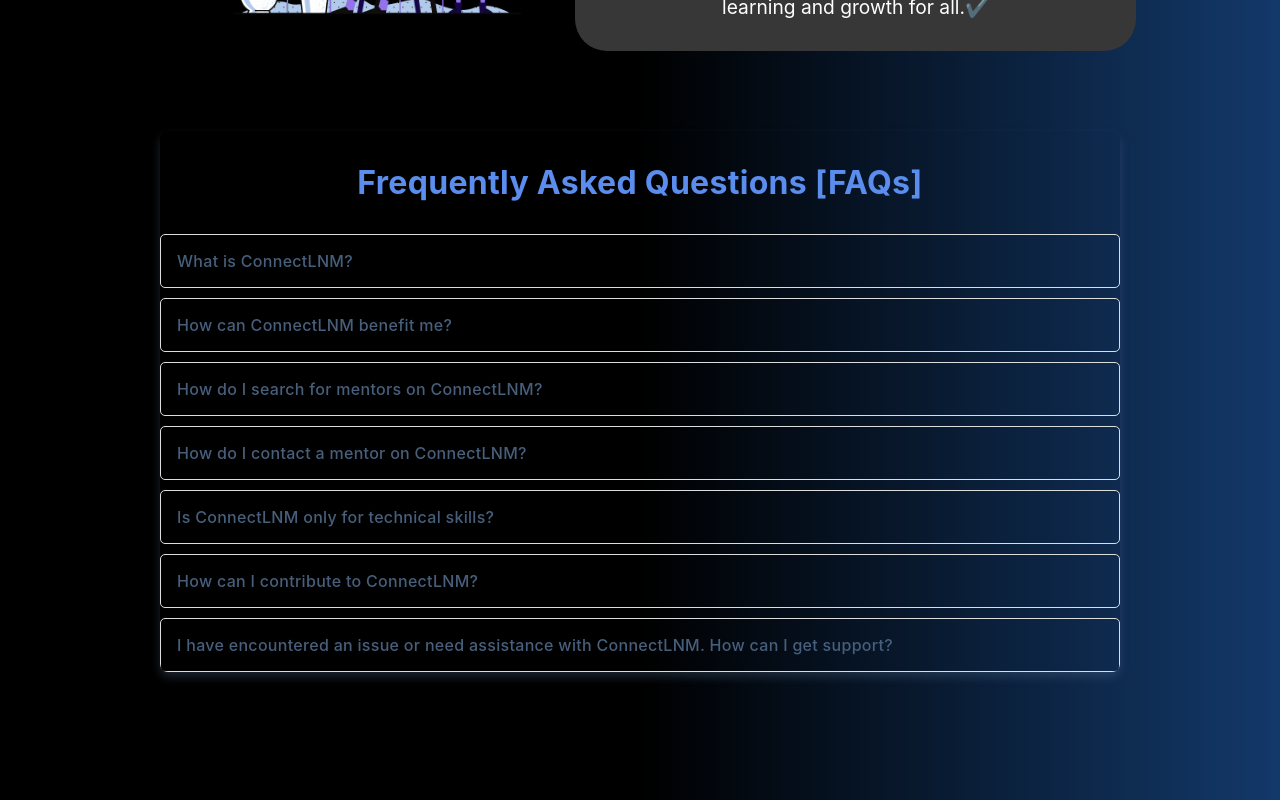
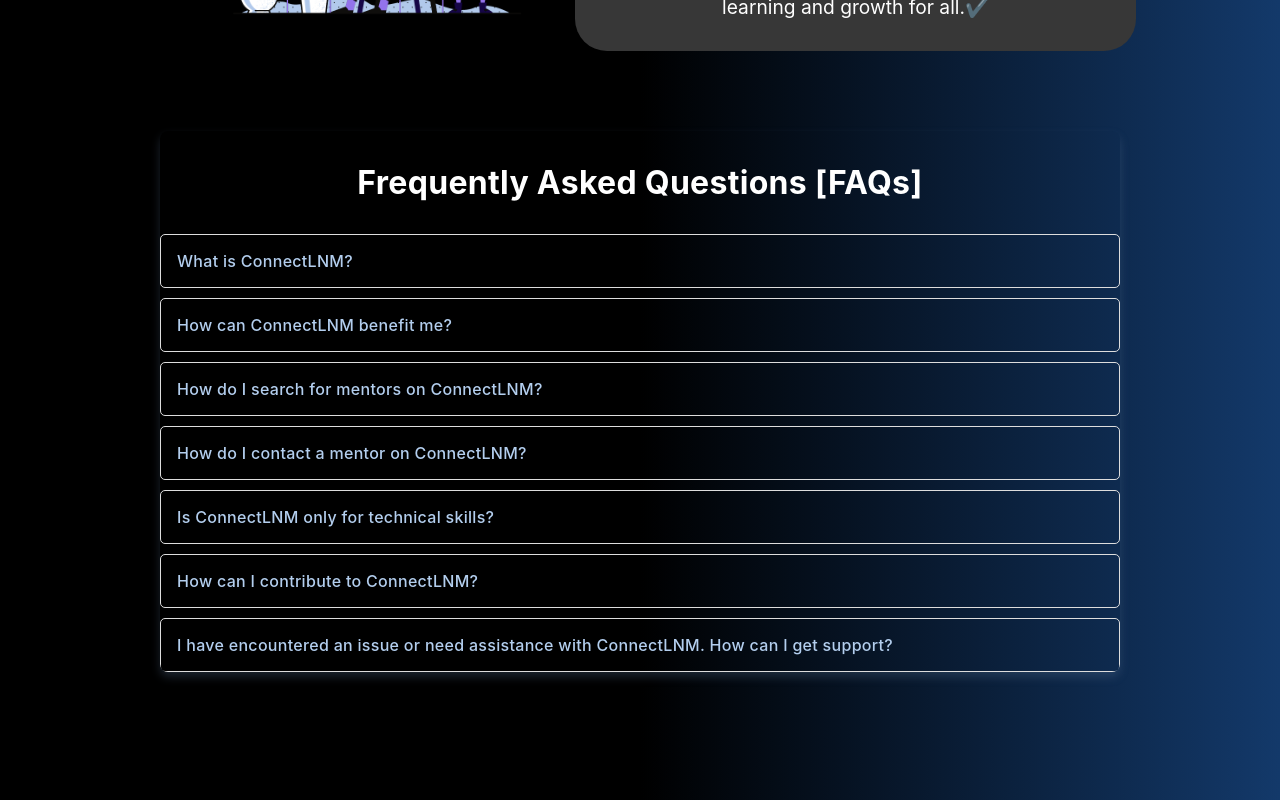
Before and after one commit to sidxh/connect-mern, a React (Create React App) app: page /vision in a window 1280 px wide. Shown: the part 1223-2023 px from the top of the page. Built offline with nearby package versions, Linux system fonts and the light colour scheme.

Commit message:
styled the faqs accordion, dynamically rendered the cards through test data

```diff
--- a/src/App.css
+++ b/src/App.css
@@ -415,7 +415,6 @@
   gap: 2rem;
 }
 
-
 .cards_component{
   border: 2px solid blue;
   border-radius: 2rem;
@@ -505,7 +504,7 @@
   font-size: 1rem;
   position: relative;
   margin-bottom: 0;
-  color: #475F7B;
+  color: #b3ceee;
   transition: 0.3s;
 }
 .rc-accordion-toggle.active .rc-accordion-title{
@@ -528,7 +527,23 @@
   font-size: 14px;
   font-weight: 400;
   line-height: 24px;
-  color: #727E8C;
+  color: #b3ceee;
+}
+
+.rc-accordion-body-2 p span{
+  color: #b3ceee;
+}
+
+.rc-accordion-body-2 p span>*{
+  color: #ffffff;
+}
+
+.rc-accordion-body-2 p{
+  margin: 2rem;
+  font-size: 16px;
+  font-weight: 400;
+  line-height: 24px;
+  color: #b3ceee;
 }
 
 .links_div{
--- a/src/components/Cards.js
+++ b/src/components/Cards.js
@@ -5,7 +5,7 @@
     return(
         <div className="cards_component">
             <img src={require("../images/user2.png")} />
-            <h1>Experience</h1>
+            <h1>{props.name}</h1>
             <ul>
                 <li>Line1</li>
                 <li>Line2</li>
--- a/src/components/CardsSet.js
+++ b/src/components/CardsSet.js
@@ -1,26 +1,34 @@
 import React from 'react'
 import Cards from './Cards'
+import { useParams } from 'react-router-dom'
+import SkillsData from '../pages/SkillsData'
 
 const CardsSet = () => {
+
+  const { category, skill } = useParams();
+
+const skillData = SkillsData.filter(
+    (skillData) =>
+      skillData.category.toLowerCase() === category.toLowerCase() &&
+      skillData.skill.toLowerCase() === skill.toLowerCase()
+  );
+
+  if (!skillData) {
+    // Handle case when skill data is not found
+    return <div>Invalid skill</div>;
+  }
+
+
   return (
 <div className='cards_set_head'>
         <h1>Web Technologies Mentors</h1>
         <div className='cards_set'>
-            <Cards />
-            <Cards />
-            <Cards />
-            <Cards />
-            <Cards />
-            <Cards />
-            <Cards />
-            <Cards />
-            <Cards />
-            <Cards />
-            <Cards />
-            <Cards />
-            <Cards />
-            <Cards />
-            <Cards />
+        {skillData.map((skillData, index) => (
+            <>
+                <Cards name={skillData.name} />
+            </>
+      ))}
+
         </div>
     </div>
   )
--- a/src/components/DetailSidebar.js
+++ b/src/components/DetailSidebar.js
@@ -6,20 +6,20 @@
         id: 1,
         header: "Web Technologies",
         text: <div className='links_div'>
-        <Link to='/explore' >Frontend Development</Link>
-        <Link to='/explore' >Backend Development</Link>
-        <Link to='/explore' >AI / ML</Link>
-        <Link to='/explore' >Quantum Computing</Link>
-        <Link to='/explore' >Blockchain Development</Link>
-        <Link to='/explore' >Augmented & Virtual Reality</Link>
-        <Link to='/explore' >Cloud Computing</Link>
-        <Link to='/explore' >Data Science</Link>
-        <Link to='/explore' >DevOps</Link>
-        <Link to='/explore' >Cyber Security</Link>
-        <Link to='/explore' >Technical Writing</Link>
-        <Link to='/explore' >Game Development</Link>
-        <Link to='/explore' >App Development</Link>
-        <Link to='/explore' >Data Structures Algorithms</Link>
+        <Link to='/explore/webtech/frontend' >Frontend Development</Link>
+        <Link to='/explore/webtech/backend' >Backend Development</Link>
+        <Link to='/explore/webtech/machine' >AI / ML</Link>
+        <Link to='/explore/webtech/quantum' >Quantum Computing</Link>
+        <Link to='/explore/webtech/blockchain' >Blockchain Development</Link>
+        <Link to='/explore/webtech/arvr' >Augmented & Virtual Reality</Link>
+        <Link to='/explore/webtech/cloud' >Cloud Computing</Link>
+        <Link to='/explore/webtech/datasci' >Data Science</Link>
+        <Link to='/explore/webtech/devops' >DevOps</Link>
+        <Link to='/explore/webtech/cyber' >Cyber Security</Link>
+        <Link to='/explore/webtech/technical' >Technical Writing</Link>
+        <Link to='/explore/webtech/gamedev' >Game Development</Link>
+        <Link to='/explore/webtech/appdev' >App Development</Link>
+        <Link to='/explore/webtech/dsa' >Data Structures Algorithms</Link>
         </div>,
     },
     {
--- a/src/components/Faqs.js
+++ b/src/components/Faqs.js
@@ -1,43 +1,58 @@
-import React, { useRef, useState } from 'react'
-import ReactDOM from "react-router-dom"
+import React, { useRef, useState } from 'react';
+import { Link } from 'react-router-dom';
 
 const faqs = [
   {
     id: 1,
-        header: "What is ConnectLNM?",
-        text: `ConnectLNM is a platform designed to bridge the gap between current students and alumni of our university. It allows students to seek guidance and support from alumni who have expertise in various domains, helping them connect and learn from experienced professionals.`
+    header: 'What is ConnectLNM?',
+    text: 'ConnectLNM is a platform designed to bridge the gap between current students and alumni of our university. It allows students to seek guidance and support from alumni who have expertise in various domains, helping them connect and learn from experienced professionals.',
   },
   {
     id: 2,
-        header: "How can ConnectLNM benefit me?",
-        text: `ConnectLNM provides you with a directory of alumni and seniors who have expertise in different domains such as technology, marketing, design, and more. You can reach out to them for guidance, mentorship, and assistance in your academic and professional journey.`
+    header: 'How can ConnectLNM benefit me?',
+    text: 'ConnectLNM provides you with a directory of alumni and seniors who have expertise in different domains such as technology, marketing, design, and more. You can reach out to them for guidance, mentorship, and assistance in your academic and professional journey.',
   },
   {
     id: 3,
-        header: "How do I search for mentors on ConnectLNM?",
-        text: `You can easily search for mentors on ConnectLNM by heading to the 'Explore' section and entering the specific skill or domain you need help with. We will provide you with a list of alumni and seniors who possess expertise in that particular area, along with their contact information for further communication.`
+    header: 'How do I search for mentors on ConnectLNM?',
+    text: (
+      <span>
+        You can easily search for mentors on ConnectLNM by heading to the{' '}
+        <Link to="/explore">Explore</Link> section and entering the specific skill or domain you need help with. We will provide you with a list of alumni and seniors who possess expertise in that particular area, along with their contact information for further communication.
+      </span>
+    ),
   },
   {
     id: 4,
-        header: "How do I contact a mentor on ConnectLNM?",
-        text: `ConnectLNM provides you with the contact information, such as Email Addresses and LinkedIn handles, of the mentors listed on the platform. You can use this information to reach out to them directly and initiate a conversation regarding your specific query or request for guidance.`
+    header: 'How do I contact a mentor on ConnectLNM?',
+    text: 'ConnectLNM provides you with the contact information, such as Email Addresses and LinkedIn handles, of the mentors listed on the platform. You can use this information to reach out to them directly and initiate a conversation regarding your specific query or request for guidance.',
   },
   {
     id: 5,
-        header: "Is ConnectLNM only for technical skills?",
-        text: `No, ConnectLNM caters to a wide range of skills and domains. While it includes technical skills like programming, web development, and data science, it also encompasses non-technical skills such as marketing, design, content writing, and more. The platform aims to connect students with mentors across diverse fields. We are open to suggestions for listing new domains as well.`
+    header: 'Is ConnectLNM only for technical skills?',
+    text: (
+        <span>
+          No, ConnectLNM caters to a wide range of skills and domains. While it includes technical skills like programming, web development, and data science, it also encompasses non-technical skills such as marketing, design, content writing, and more. The platform aims to connect students with mentors across diverse fields. We are open to {' '}
+          <Link to="/reach-out">suggestions</Link> for listing new domains as well.
+        </span>
+      ),
   },
   {
     id: 6,
-        header: "How can I contribute to ConnectLNM?",
-        text: `Absolutely! If you are an alumni or senior or anyone from the fraternity with expertise in a particular field, we encourage you to contribute to ConnectLNM. All you have to do is head to the 'Get Listed!' section and fill out a small form specifying to us your skills relevant and experience. You can share your knowledge, provide guidance, and support the current students in their academic and professional endeavors.`
+    header: 'How can I contribute to ConnectLNM?',
+    text: 'Absolutely! If you are an alumni or senior or anyone from the fraternity with expertise in a particular field, we encourage you to contribute to ConnectLNM. All you have to do is head to the "Get Listed!" section and fill out a small form specifying to us your skills and relevant experience. You can give back to the community by sharing your knowledge, providing guidance, and supporting the current students in their academic and professional endeavors.',
   },
   {
     id: 7,
-        header: "I have encountered an issue or need assistance with ConnectLNM. How can I get support?",
-        text: `If you are facing any issues, suggestions to provide or require assistance with ConnectLNM, please reach out to our support team. You can contact the developers through the provided support channels, given on the 'Meet The Developers' section. We are here to help and ensure a smooth experience for all users.`
-    }
-]
+    header: 'I have encountered an issue or need assistance with ConnectLNM. How can I get support?',
+    text: (
+        <span>
+          If you are facing any issues, have suggestions to provide or require assistance with ConnectLNM, please reach out to our support team. You can contact the developers through the provided support channels, given on the {' '}
+          <Link to="/reach-out">Meet The Developers</Link> section. We are here to help and ensure a smooth experience for all users.
+        </span>
+      ),
+  },
+];
 
 const AccordionItem = (props) => {
   const contentEl = useRef();
@@ -52,19 +67,18 @@
           <i className="fa fa-chevron-down rc-accordion-icon"></i>
         </div>
       </div>
-            <div ref={contentEl} className={`rc-collapse ${active === id ? 'show' : ''}`} style={
-                active === id
-                    ? { height: contentEl.current.scrollHeight }
-                    : { height: "0px" }
-            }>
-                <div className="rc-accordion-body">
-                    <p className='mb-0'>{text}</p>
+      <div
+        ref={contentEl}
+        className={`rc-collapse ${active === id ? 'show' : ''}`}
+        style={active === id ? { height: contentEl.current.scrollHeight } : { height: '0px' }}
+      >
+        <div className="rc-accordion-body-2">
+          <p className="mb-0">{text}</p>
         </div>
       </div>
     </div>
-    )
-}
-
+  );
+};
 
 const DetailSidebar = () => {
   const [active, setActive] = useState(null);
@@ -75,7 +89,7 @@
     } else {
       setActive(index);
     }
-    }
+  };
 
   return (
     <>
@@ -84,13 +98,10 @@
           <div className="col-md-8 mt-2">
             <div className="card">
               <div className="card-body">
-                              <h4 className="form-heading mb-4 text-primary text-center mt-3">Frequently Asked Questions [FAQs]</h4>
-                                {faqs.map((faq, index) => {
-                                     return (
-                                            <AccordionItem key={index} active={active} handleToggle={handleToggle} faq={faq} />
-                                        )
-                                    })
-                                }
+                <h4 className="form-heading">Frequently Asked Questions [FAQs]</h4>
+                {faqs.map((faq) => (
+                  <AccordionItem key={faq.id} active={active} handleToggle={handleToggle} faq={faq} />
+                ))}
               </div>
             </div>
           </div>
@@ -98,6 +109,6 @@
       </div>
     </>
   );
-}
+};
 
-export default DetailSidebar
+export default DetailSidebar;
--- /dev/null
+++ b/src/pages/SkillsData.js
@@ -0,0 +1,101 @@
+const SkillsData =[
+
+    {"category":"webtech",
+    "skill":"frontend",
+    "name":"John Smith",
+    "Technical skillset":"Python, Java",
+    "experience":"3 years",
+    "achievement":"Developed a web application for a small business.",
+    "linkedin":"linkedin.com/in/johnsmith"},
+
+    {"category":"webtech",
+    "skill":"frontend",
+    "name":"Siddhant Smith",
+    "Technical skillset":"Python, Java",
+    "experience":"3 years",
+    "achievement":"Developed a web application for a small business.",
+    "linkedin":"linkedin.com/in/johnsmith"},
+
+    {"category":"webtech",
+    "skill":"frontend",
+    "name":"Sandeep Smith",
+    "Technical skillset":"Python, Java",
+    "experience":"3 years",
+    "achievement":"Developed a web application for a small business.",
+    "linkedin":"linkedin.com/in/johnsmith"},
+
+    {"category":"webtech",
+    "skill":"frontend",
+    "name":"Rahul Smith",
+    "Technical skillset":"Python, Java",
+    "experience":"3 years",
+    "achievement":"Developed a web application for a small business.",
+    "linkedin":"linkedin.com/in/johnsmith"},
+
+    {"category":"webtech",
+    "skill":"frontend",
+    "name":"Make Smith",
+    "Technical skillset":"Python, Java",
+    "experience":"3 years",
+    "achievement":"Developed a web application for a small business.",
+    "linkedin":"linkedin.com/in/johnsmith"},
+
+    {"category":"webtech",
+    "skill":"appdev",
+    "name":"Emily Johnson",
+    "Technical skillset":"R, SQL",
+    "experience":"5 years","achievement":"Implemented a machine learning model that improved accuracy by 10%.",
+    "linkedin":"linkedin.com/in/emilyjohnson"},
+
+    {"category":"webtech",
+    "skill":"devops","name":"Michael Davis",
+    "Technical skillset":"HTML, CSS, JavaScript",
+    "experience":"2 years","achievement":"Led a team of developers to successfully launch a mobile app.",
+    "linkedin":"linkedin.com/in/michaeldavis"},
+
+    {"category":"webtech",
+    "skill":"machine",
+    "name":"Sarah Wilson",
+    "Technical skillset":"Python, R, SQL",
+    "experience":"4 years","achievement":"Analyzed a large dataset to discover actionable insights for a client.",
+    "linkedin":"linkedin.com/in/sarahwilson"},
+
+    {"category":"webtech",
+    "skill":"datasci",
+    "name":"Sophia Williams",
+    "Technical skillset":"AWS, Azure, DevOps",
+    "experience":"6 years",
+    "achievement":"Successfully migrated a company's infrastructure to the cloud, resulting in improved scalability and cost savings.",
+    "linkedin":"linkedin.com/in/sophiawilliams"},
+
+    {"category":"webtech",
+    "skill":"blockchain",
+    "name":"William Wilson",
+    "Technical skillset":"Python, TensorFlow, scikit-learn",
+    "experience":"4 years",
+    "achievement":"Developed a machine learning model that improved customer churn prediction accuracy by 15%.",
+    "linkedin":"linkedin.com/in/williamwilson"},
+
+    {"category":"webtech",
+    "skill":"cloud",
+    "name":"Emily Brown",
+    "Technical skillset":"Agile, Scrum, Jira",
+    "experience":"3 years","achievement":"Led a cross-functional team to deliver a complex software project on time and within budget",
+    "linkedin":"linkedin.com/in/emilybrown"},
+
+    {"category":"nontech",
+    "skill":"sales",
+    "name":"Emily Johnson",
+    "Technical skillset":"R, SQL",
+    "experience":"5 years","achievement":"Implemented a machine learning model that improved accuracy by 10%.",
+    "linkedin":"linkedin.com/in/emilyjohnson"},
+
+    {"category":"nontech",
+    "skill":"uiux",
+    "name":"Emily Johnson",
+    "Technical skillset":"R, SQL",
+    "experience":"5 years","achievement":"Implemented a machine learning model that improved accuracy by 10%.",
+    "linkedin":"linkedin.com/in/emilyjohnson"}
+];
+
+export default SkillsData;
```
Also changed, not shown: src/App.js (+13 -2 lines), src/pages/WebTech.js (+9 -9 lines). Lines whose indentation alone changed are shown as unchanged.
